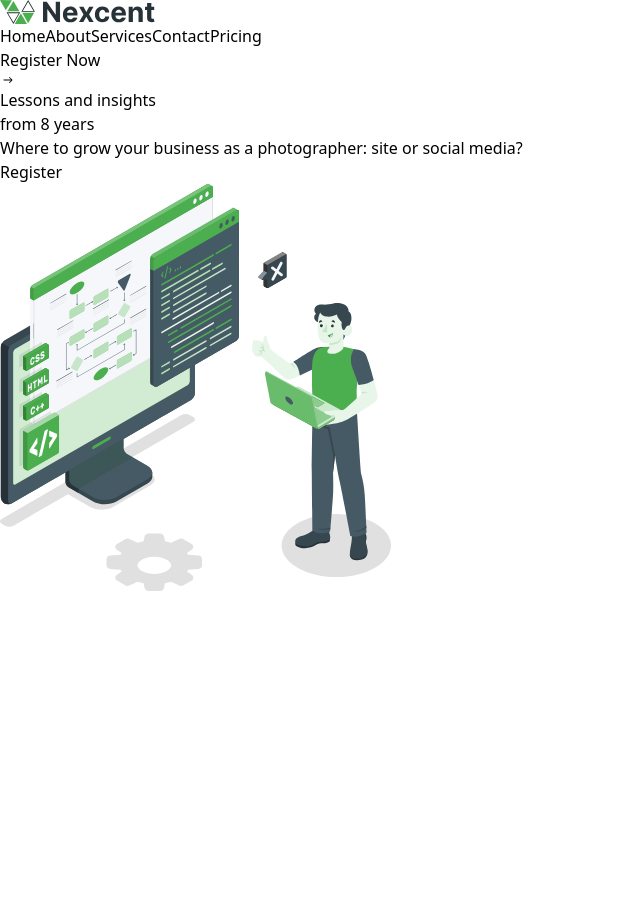
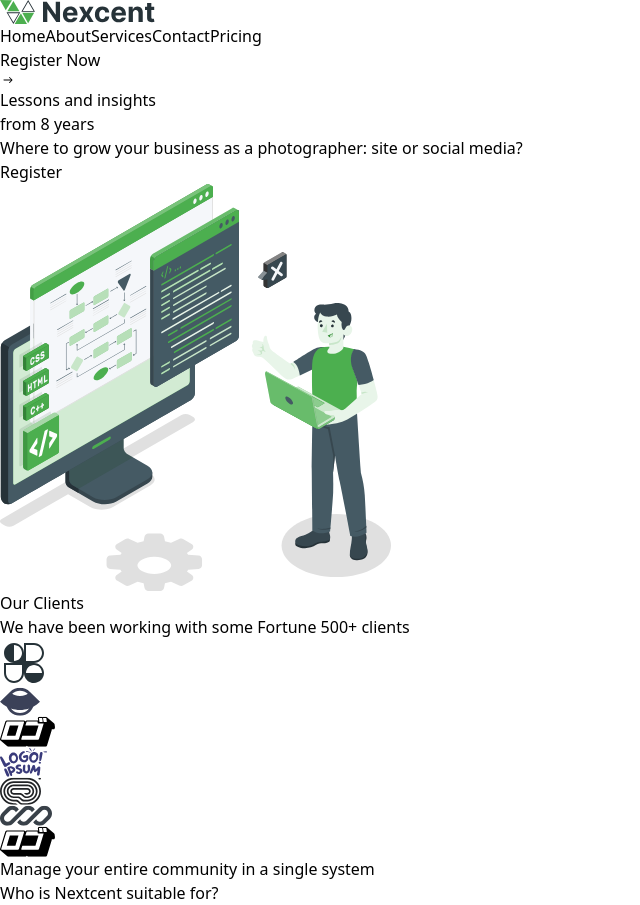
Before and after one commit to talha-fullstackdev/bytewise-project, a React (Vite) app: page / in a window 1280 px wide. Shown: the whole page, without its empty margins (0-640 px from the left). Before the commit the page ends 800 px from the top, so only its background shows below. Built offline with nearby package versions, Linux system fonts and the light colour scheme.

Commit message:
made initial our clients section

```diff
--- a/src/components/header/Header.jsx
+++ b/src/components/header/Header.jsx
@@ -7,7 +7,7 @@ const Header = () => {
     <header className="bg-gray-100 flex flex-col items-center gap-2 pt-4 md:flex-row md:justify-around md:p-10 ">
       <Logo />
       <Navbar />
-      <button className="bg-green-500 flex items-center gap-2 px-4 py-2 text-sm md:text-[14px] md:px-6 whitespace-nowrap rounded-md text-white hover:bg-green-400">
+      <button className="bg-green-500 flex items-center gap-2 px-4 py-2 text-sm md:text-[14px] md:px-6 whitespace-nowrap rounded-md text-white hover:bg-green-400 mt-2 md:mt-0">
         Register Now
         <IoIosArrowRoundForward className="text-lg" />
       </button>
@@ -16,3 +16,5 @@ const Header = () => {
 };
 
 export default Header;
+
+Header.js
--- a/src/components/header/Navbar.jsx
+++ b/src/components/header/Navbar.jsx
@@ -2,7 +2,7 @@ import React from 'react'
 import { Link } from 'react-router'
 const Navbar = () => {
   return (
-    <ul className='flex flex-col md:flex-row md:gap-10 text-gray-500 font-semibold text-xl'>
+    <ul className='flex flex-col md:flex-row md:gap-4 text-gray-500 font-semibold text-md  md:text-xl mt-2 md:mt-0'>
         <Link to="/">Home</Link>
         <Link to="/about">About</Link>
         <Link to="/services">Services</Link>
@@ -13,3 +13,5 @@ const Navbar = () => {
 }
 
 export default Navbar
+
+Navbar.js
--- a/src/components/hero/Hero.jsx
+++ b/src/components/hero/Hero.jsx
@@ -1,7 +1,6 @@
 
 import React from "react";
 import heroImage from "../../assets/hero/hero-poster.svg";
-
 const Hero = () => {
   return (
     <div className="bg-gray-100 flex flex-col items-center py-10 px-4 text-center md:flex-row md:justify-around md:text-left">
@@ -19,7 +18,7 @@ const Hero = () => {
         </button>
       </section>
 
-      <img className="w-[250px] md:w-[450px] mt-6" src={heroImage} alt="hero image" />
+      <img className="w-[250px] md:w-[450px] mt-12 " src={heroImage} alt="hero image" />
     </div>
   );
 };
--- a/src/components/ourclients/OurClients.jsx
+++ b/src/components/ourclients/OurClients.jsx
@@ -0,0 +1,128 @@
+// import React from "react";
+// import icon1 from "../../assets/clients/icon1.svg"
+// import icon2 from "../../assets/clients/icon2.svg"
+// import icon3 from "../../assets/clients/icon3.svg"
+// import icon4 from "../../assets/clients/icon4.svg"
+// import icon5 from "../../assets/clients/icon5.svg"
+// import icon6 from "../../assets/clients/icon6.svg"
+// import icon7 from "../../assets/clients/icon7.svg"
+// const OurClients = () => {
+//   return (
+//     <div className="flex flex-col gap-4 mt-10">
+//       <div className="">
+//         <p className="text-center text-md text-gray-600  font-semibold md:text-4xl md:font-semibold">Our Clients</p>
+//         <p className="text-center text-md max-w-[240px] m-auto mt-2 md:max-w-[100%] md:text-lg text-gray-500">We have been working with some Fortune 500+ clients</p>
+//       </div>
+//       <div className="grid grid-cols-2 gap-6 m-auto mt-4 md:grid-cols-7 md:gap-52 md:mt-12">
+//         <img src={icon1} alt="icon" />
+//         <img src={icon2} alt="icon" />
+//         <img src={icon3} alt="icon" />
+//         <img src={icon4} alt="icon" />
+//         <img src={icon5} alt="icon" />
+//         <img src={icon6} alt="icon" />
+//         <img src={icon7} alt="icon" />
+//       </div>
+//       <div className="mt-4  ">
+//         <p className="text-center text-md max-w-[240px] m-auto">Manage your entire community
+//         in a single system</p>
+//         <p className="text-center text-md max-w-[240px] m-auto mt-2 text-gray-700  font-semibold">Who is Nextcent suitable for?</p>
+//       </div>
+//     </div>
+//   );
+// };
+
+// export default OurClients;
+// import React from "react";
+// import icon1 from "../../assets/clients/icon1.svg";
+// import icon2 from "../../assets/clients/icon2.svg";
+// import icon3 from "../../assets/clients/icon3.svg";
+// import icon4 from "../../assets/clients/icon4.svg";
+// import icon5 from "../../assets/clients/icon5.svg";
+// import icon6 from "../../assets/clients/icon6.svg";
+// import icon7 from "../../assets/clients/icon7.svg";
+
+// const OurClients = () => {
+//   return (
+//     <div className="flex flex-col gap-6 mt-10 px-4">
+//       {/* Title Section */}
+//       <div className="text-center">
+//         <p className="text-gray-700 font-semibold text-lg md:text-4xl">
+//           Our Clients
+//         </p>
+//         <p className="text-gray-500 text-sm md:text-lg max-w-md mx-auto mt-2">
+//           We have been working with some Fortune 500+ clients
+//         </p>
+//       </div>
+
+//       {/* Icons Grid */}
+//       <div className="flex flex-wrap justify-center gap-6 mt-4 md:gap-12 md:justify-evenly">
+//         <img className="w-8 md:w-14" src={icon1} alt="icon1" />
+//         <img className="w-16 md:w-14" src={icon2} alt="icon2" />
+//         <img className="w-16 md:w-14" src={icon3} alt="icon3" />
+//         <img className="w-16 md:w-14" src={icon4} alt="icon4" />
+//         <img className="w-16 md:w-14" src={icon5} alt="icon5" />
+//         <img className="w-16 md:w-14" src={icon6} alt="icon6" />
+//         <img className="w-16 md:w-14" src={icon7} alt="icon7" />
+//       </div>
+
+//       {/* Bottom Text Section */}
+//       <div className="mt-6 text-center">
+//         <p className="text-gray-600 text-sm md:text-lg max-w-md mx-auto leading-relaxed">
+//           Manage your entire community in a single system
+//         </p>
+//         <p className="text-gray-800 font-bold text-lg md:text-2xl mt-2">
+//           Who is Nextcent suitable for?
+//         </p>
+//       </div>
+//     </div>
+//   );
+// };
+
+// export default OurClients;
+import React from "react";
+import icon1 from "../../assets/clients/icon1.svg";
+import icon2 from "../../assets/clients/icon2.svg";
+import icon3 from "../../assets/clients/icon3.svg";
+import icon4 from "../../assets/clients/icon4.svg";
+import icon5 from "../../assets/clients/icon5.svg";
+import icon6 from "../../assets/clients/icon6.svg";
+import icon7 from "../../assets/clients/icon7.svg";
+
+const OurClients = () => {
+  return (
+    <div className="flex flex-col gap-6 mt-10 px-4">
+      {/* Title Section */}
+      <div className="text-center">
+        <p className="text-[#4D4D4D] font-semibold text-lg md:text-4xl">
+          Our Clients
+        </p>
+        <p className="text-gray-500 text-md md:text-lg max-w-md mx-auto mt-2">
+          We have been working with some Fortune 500+ clients
+        </p>
+      </div>
+
+      {/* Icons Flex Layout */}
+      <div className="flex flex-wrap justify-center gap-6 md:mt-4 md:gap-12 md:justify-evenly overflow-x-auto">
+        <img className="w-10 md:w-14" src={icon1} alt="icon1" />
+        <img className="w-10 md:w-14" src={icon2} alt="icon2" />
+        <img className="w-10 md:w-14" src={icon3} alt="icon3" />
+        <img className="w-10 md:w-14" src={icon4} alt="icon4" />
+        <img className="w-10 md:w-14" src={icon5} alt="icon5" />
+        <img className="w-10 md:w-14" src={icon6} alt="icon6" />
+        <img className="w-10 md:w-14" src={icon7} alt="icon7" />
+      </div>
+
+      {/* Bottom Text Section */}
+      <div className="md:mt-6 text-center">
+        <p className="text-[#4D4D4D] leading-[44px] text-md md:text-3xl font-semibold max-w-md mx-auto ">
+          Manage your entire community in a single system
+        </p>
+        <p className="text-gray-600  text-lg md:text-md mt-2">
+          Who is Nextcent suitable for?
+        </p>
+      </div>
+    </div>
+  );
+};
+
+export default OurClients;
--- a/src/pages/HomePage.jsx
+++ b/src/pages/HomePage.jsx
@@ -1,9 +1,11 @@
 import React from 'react'
 import Hero from '../components/hero/Hero'
+import OurClients from '../components/ourclients/OurClients'
 const HomePage = () => {
   return (
     <div>
       <Hero/>
+      <OurClients/>
     </div>
   )
 }
```
